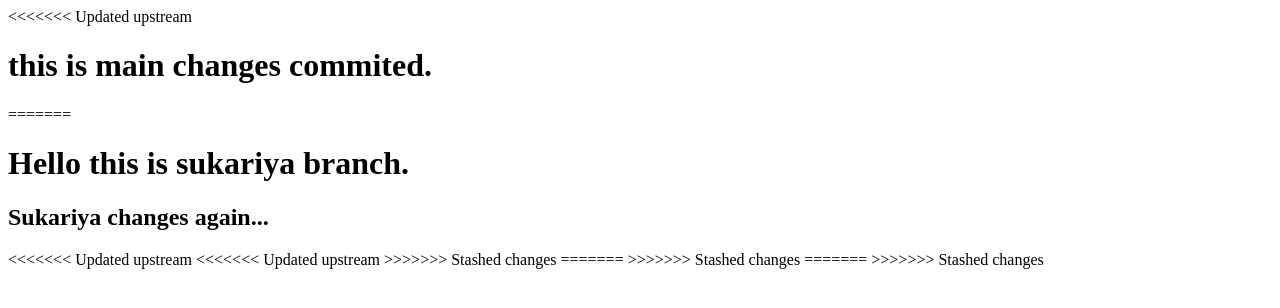
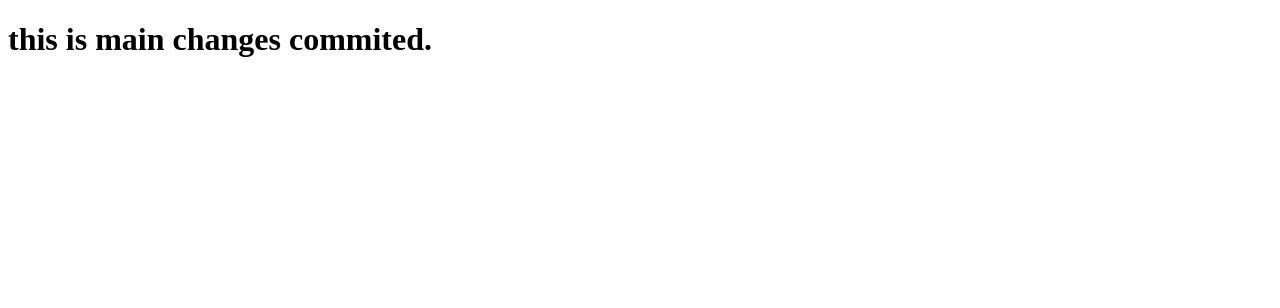
Before and after one commit to sukvij/gitPractice, a plain HTML site: page index.html in a window 1280 px wide. Drawn offline with Linux system fonts and the light colour scheme.

Commit message:
sukariya commits1

```diff
--- a/index.html
+++ b/index.html
@@ -6,17 +6,6 @@
     <title>Document</title>
 </head>
 <body>
-<<<<<<< Updated upstream
     <h1> this is main changes commited.</h1>
-=======
-    <h1>Hello this is sukariya branch.</h1>
-    <h2>Sukariya changes again...</h2>
-<<<<<<< Updated upstream
-<<<<<<< Updated upstream
->>>>>>> Stashed changes
-=======
->>>>>>> Stashed changes
-=======
->>>>>>> Stashed changes
 </body>
 </html>
```
